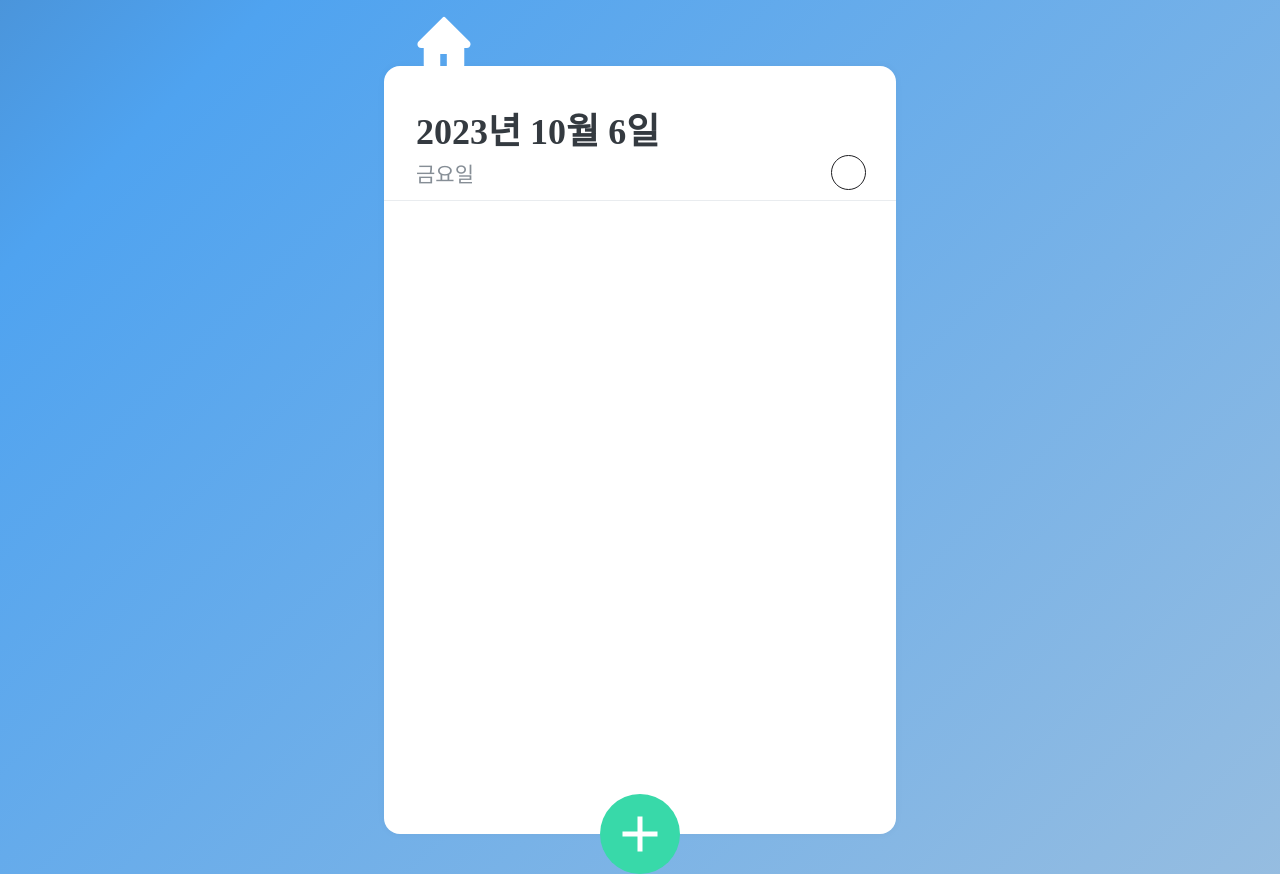
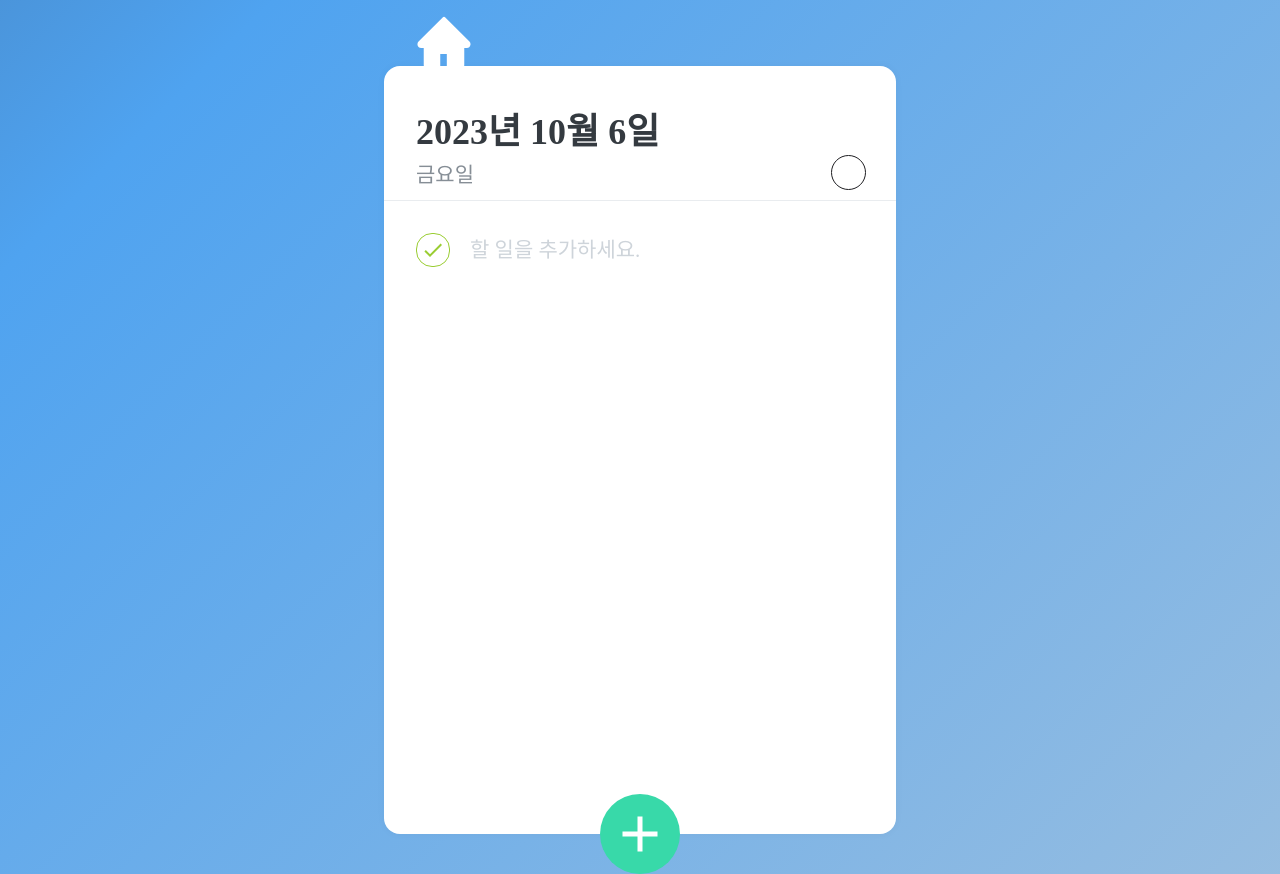
Before and after one commit to rhdmswls12/the-moon, a React (Create React App) app: page /todo in a window 1280 px wide. Built offline with nearby package versions, Linux system fonts and the light colour scheme; some icons are missing.

Commit message:
useTodoState 사용

```diff
--- a/src/TodoContext.js
+++ b/src/TodoContext.js
@@ -51,7 +51,6 @@ function todoReducer(state, action) { // 복잡한 로직을 처리하여 상태
         }
         todos = JSON.stringify(todosJson)
         window.localStorage.setItem('ToDoList', todos)
-        console.log(todosJson)
       }
 
       return todosJson
--- a/src/component/TodoList.js
+++ b/src/component/TodoList.js
@@ -11,13 +11,14 @@ const TodoListBlock = styled.div`
 export default function TodoList() {
   const todos = useTodoState() // 컴포넌트 내부에서 useContext를 사용해 context값을 읽어오던 내용을 커스텀 hook을 통해 바로 불러옴.
                                // todos를 사용하는 부분이 없는데도 해당 코드 없으면 에러 발생함.
-  const todoString = window.localStorage.getItem('ToDoList')
-  const todoJson = JSON.parse(todoString)
+  // const todoString = window.localStorage.getItem('ToDoList')
+  // const todoJson = JSON.parse(todoString)
+  // console.log(todos)
   return (
   <>
     <TodoListBlock>
     {
-    todoJson && todoJson.map(todo => (
+    todos && todos.map(todo => (
       <TodoItem
       key={todo.id}
       id={todo.id}
```
